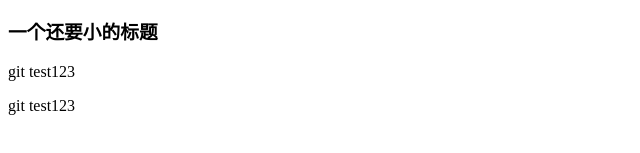
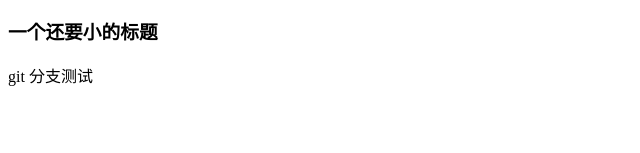
Before and after one commit to 490945932/myproject, a plain HTML site: page index.html in a window 1280 px wide. Shown: the part 127-280 px from the top of the page, without its empty margins (0-640 px from the left). Drawn offline with Linux system fonts and the light colour scheme.

Commit message:
git newBranch test

```diff
--- a/index.html
+++ b/index.html
@@ -10,8 +10,7 @@
     <h1>一个大大的标题</h1>
     <h2>一个稍小点的标题</h2>
     <h3>一个还要小的标题</h3>
-    <p>git test123</p>
-    <p>git test123</p>
 
+    <p>git 分支测试</p>
   </body>
 </html>
```
